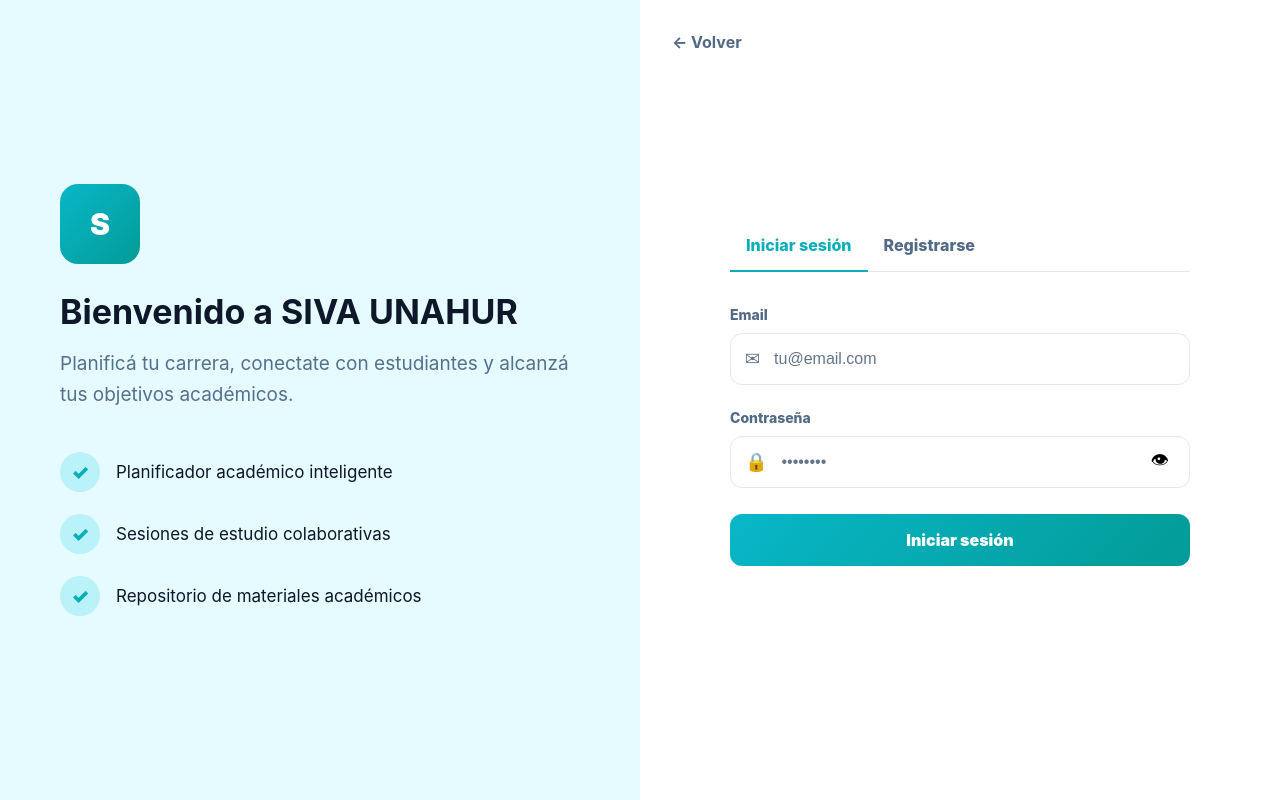
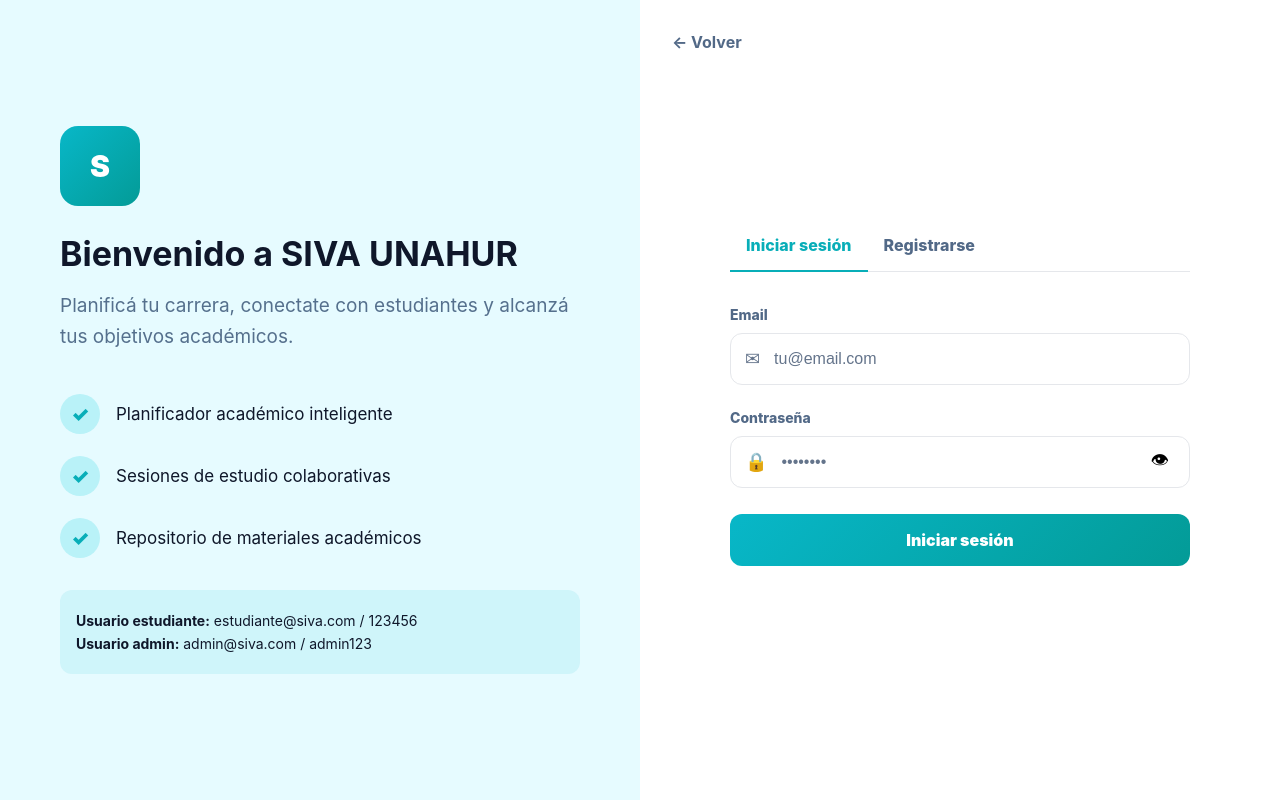
Before and after one commit to DesApp-2026c1-Grupo-5/Sistema-de-Acompa-amiento-de-Alumnos-Universitarios, a React (Vite) app in the folder frontEnd/acompañamiento de alumnos/: page /login in a window 1280 px wide. Built offline with nearby package versions, Linux system fonts and the light colour scheme.

Commit message:
Implemento de funcionalidad de Login con Mock Users

```diff
--- a/frontEnd/acompañamiento de alumnos/src/pages/public/Login.jsx
+++ b/frontEnd/acompañamiento de alumnos/src/pages/public/Login.jsx
@@ -1,11 +1,69 @@
 import { useState } from "react";
-import { Link } from "react-router-dom";
+import { Link, useNavigate } from "react-router-dom";
 import Button from "../../components/common/Button";
 import "../../styles/login.css";
 
+const MOCK_USERS = [
+  {
+    email: "estudiante@siva.com",
+    password: "123456",
+    role: "student",
+    redirectTo: "/student/home",
+  },
+  {
+    email: "admin@siva.com",
+    password: "admin123",
+    role: "admin",
+    redirectTo: "/admin/home",
+  },
+];
+
 const Login = () => {
+  const navigate = useNavigate();
+
   const [activeTab, setActiveTab] = useState("login");
   const [showPassword, setShowPassword] = useState(false);
+
+  const [loginData, setLoginData] = useState({
+    email: "",
+    password: "",
+  });
+
+  const [loginError, setLoginError] = useState("");
+
+  const handleLoginChange = (field, value) => {
+    setLoginData({
+      ...loginData,
+      [field]: value,
+    });
+
+    setLoginError("");
+  };
+
+  const handleLoginSubmit = (event) => {
+    event.preventDefault();
+
+    const foundUser = MOCK_USERS.find(
+      (user) =>
+        user.email === loginData.email.trim() &&
+        user.password === loginData.password
+    );
+
+    if (!foundUser) {
+      setLoginError("Email o contraseña incorrectos.");
+      return;
+    }
+
+    localStorage.setItem(
+      "sivaUser",
+      JSON.stringify({
+        email: foundUser.email,
+        role: foundUser.role,
+      })
+    );
+
+    navigate(foundUser.redirectTo);
+  };
 
   return (
     <section className="auth-page">
@@ -36,6 +94,11 @@ const Login = () => {
               <p>Repositorio de materiales académicos</p>
             </div>
           </div>
+
+          <div className="auth-demo-users">
+            <p><strong>Usuario estudiante:</strong> estudiante@siva.com / 123456</p>
+            <p><strong>Usuario admin:</strong> admin@siva.com / admin123</p>
+          </div>
         </div>
       </div>
 
@@ -64,22 +127,35 @@ const Login = () => {
           </div>
 
           {activeTab === "login" ? (
-            <form className="auth-form">
+            <form className="auth-form" onSubmit={handleLoginSubmit}>
               <div className="auth-field">
                 <label>Email</label>
+
                 <div className="auth-input">
                   <span>✉</span>
-                  <input type="email" placeholder="tu@email.com" />
+                  <input
+                    type="email"
+                    placeholder="tu@email.com"
+                    value={loginData.email}
+                    onChange={(e) =>
+                      handleLoginChange("email", e.target.value)
+                    }
+                  />
                 </div>
               </div>
 
               <div className="auth-field">
                 <label>Contraseña</label>
+
                 <div className="auth-input">
                   <span>🔒</span>
                   <input
                     type={showPassword ? "text" : "password"}
                     placeholder="••••••••"
+                    value={loginData.password}
+                    onChange={(e) =>
+                      handleLoginChange("password", e.target.value)
+                    }
                   />
 
                   <button
@@ -92,7 +168,9 @@ const Login = () => {
                 </div>
               </div>
 
-              <button type="button" className="auth-submit">
+              {loginError && <p className="auth-error">{loginError}</p>}
+
+              <button type="submit" className="auth-submit">
                 Iniciar sesión
               </button>
             </form>
--- a/frontEnd/acompañamiento de alumnos/src/styles/login.css
+++ b/frontEnd/acompañamiento de alumnos/src/styles/login.css
@@ -244,3 +244,23 @@
     left: 24px;
   }
 }
+
+.auth-error {
+  margin: -8px 0 0;
+  color: #dc2626;
+  font-size: 14px;
+  font-weight: 700;
+}
+
+.auth-demo-users {
+  margin-top: 32px;
+  padding: 16px;
+  border-radius: 12px;
+  background: rgba(8, 183, 200, 0.1);
+  color: #0f172a;
+}
+
+.auth-demo-users p {
+  margin: 6px 0;
+  font-size: 14px;
+}
```
